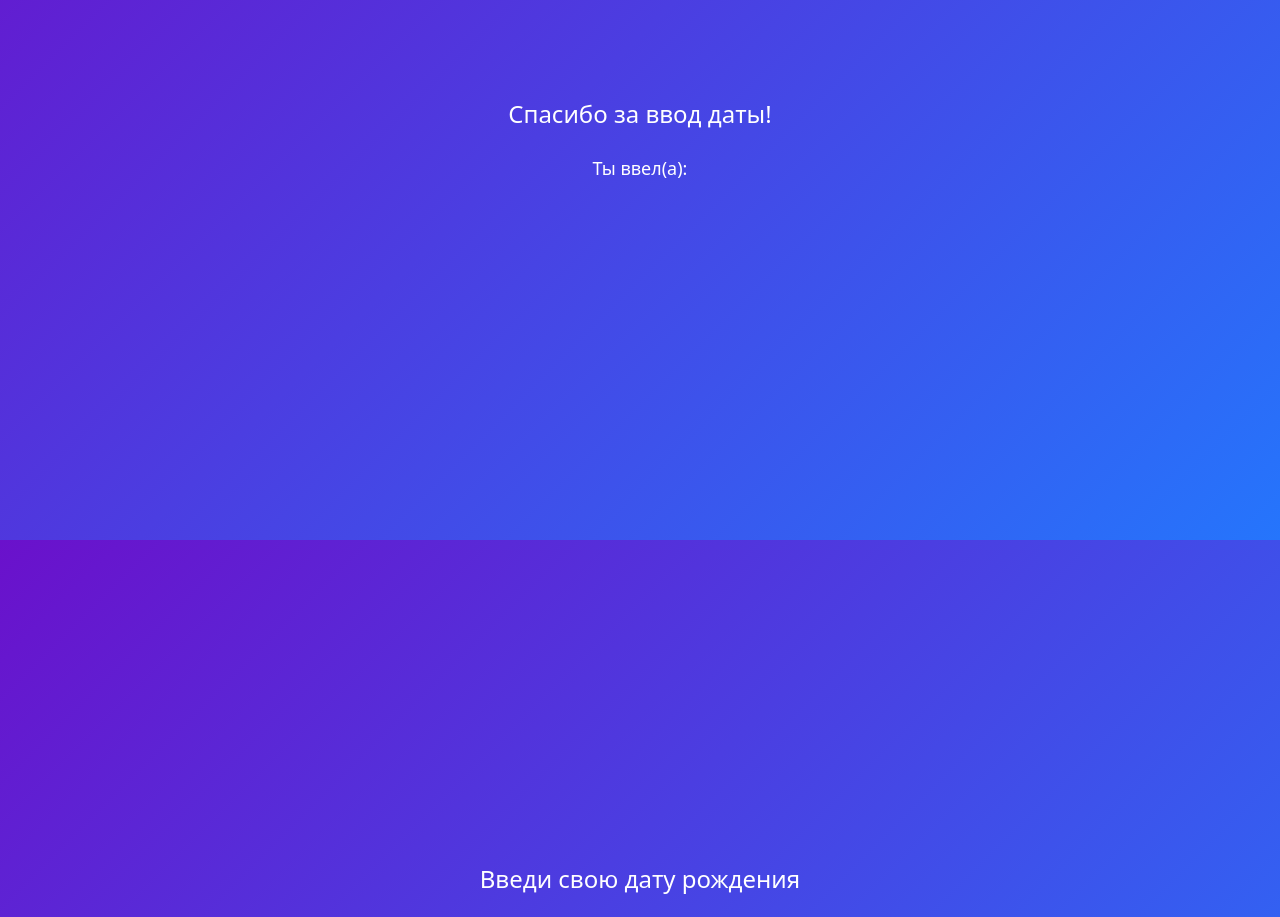
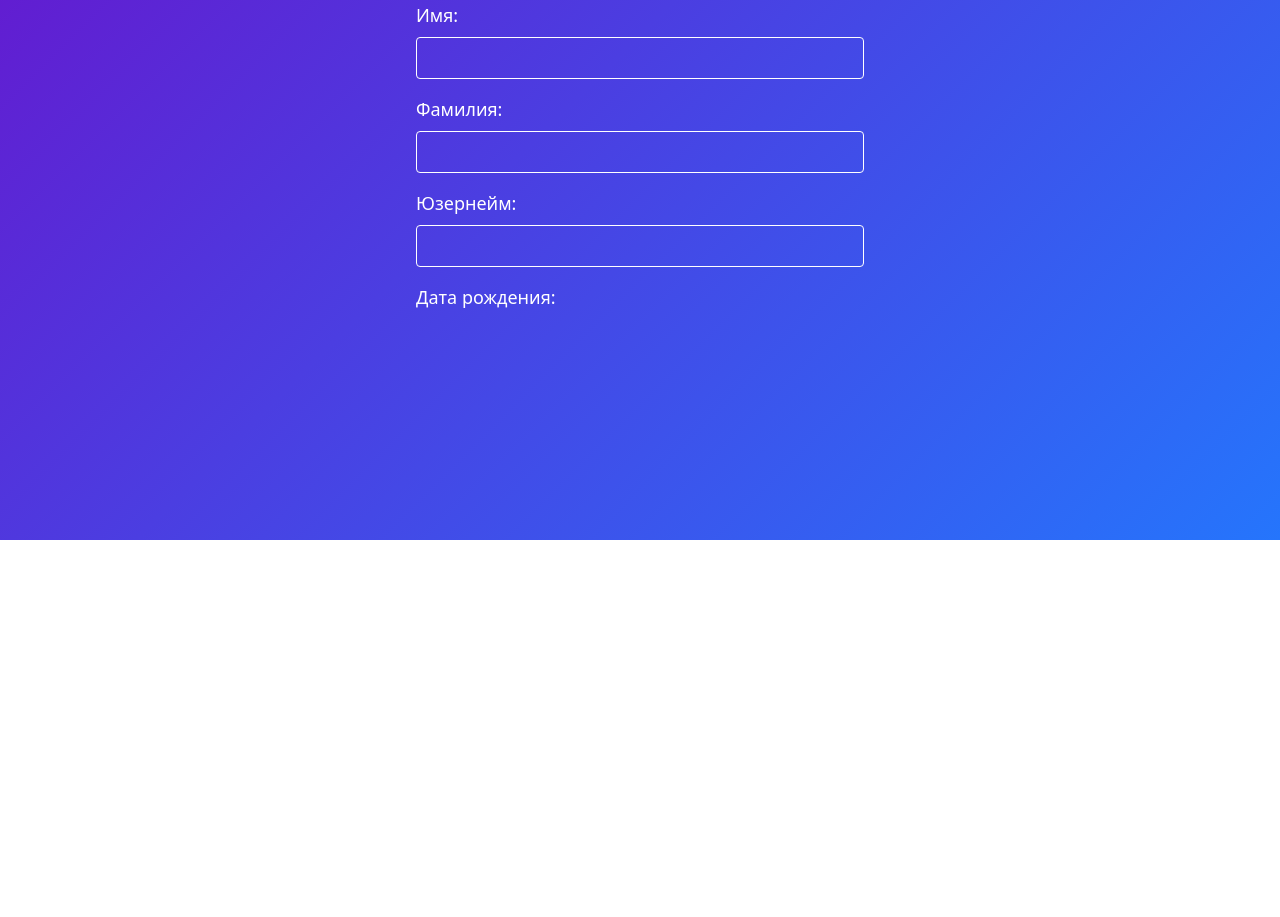
Before and after one commit to 0101Programmer/user_profile_web_app, a Vue app in the folder telegram_web_app/: page /second in a window 1280 px wide. Shown: the part 260-1177 px from the top of the page. After the commit the page ends 800 px from the top, so only its background shows below. Built offline with nearby package versions, Linux system fonts and the light colour scheme.

Commit message:
Настроена передача телеграм-юзернейма в веб приложение

```diff
--- a/telegram_web_app/src/App.vue
+++ b/telegram_web_app/src/App.vue
@@ -1,51 +1,13 @@
 <template>
   <router-view></router-view>
-  <div class="p-4 gradient-bg flex flex-col items-center justify-center min-h-screen">
-    <h1 class="text-2xl mb-4">Введи свою дату рождения</h1>
-    <input
-      type="date"
-      v-model="birthDate"
-      class="mt-2 p-2 border rounded"
-    />
-
-    <button
-      @click="secondPage"
-      :disabled="!isDateSelected"
-      class="mt-4 px-4 py-2 bg-blue-500 text-white rounded disabled:bg-gray-400 disabled:cursor-not-allowed"
-    >
-      Продолжить
-    </button>
-  </div>
 </template>
 
-<script setup lang="ts">
-import { useMainStore } from './stores';
-import { ref, computed } from 'vue';
-import { useRouter } from 'vue-router'; // Импортируем useRouter
-
-const store = useMainStore();
-const birthDate = ref(''); // Переменная для даты рождения
-const router = useRouter(); // Получаем доступ к роутеру
-
-
-
-// Вычисляемое свойство для проверки, выбрана ли дата
-const isDateSelected = computed(() => birthDate.value !== '');
-
-// Функция для перехода на следующую страницу
-const secondPage = () => {
-  console.log('Переход на страницу /second');
-  // Переходим на страницу /second и передаём дату как параметр
-  router.push({
-    path: '/second',
-    query: { date: birthDate.value }, // Передаём дату в query-параметрах
-  });
+<script>
+export default {
+  name: 'App',
 };
 </script>
 
-<style scoped>
-.gradient-bg {
-  background: linear-gradient(135deg, #6a11cb, #2575fc); /* Градиент */
-  color: white; /* Цвет текста для контраста */
-}
+<style>
+
 </style>
--- a/telegram_web_app/src/router/index.ts
+++ b/telegram_web_app/src/router/index.ts
@@ -1,11 +1,12 @@
 import { createRouter, createWebHistory } from 'vue-router';
-import App from '../App.vue'; // Корневой компонент
+import StartPage from '../views/StartPage.vue'; // Стартовая страница
 import SecondPage from '../views/SecondPage.vue'; // Вторая страница
 
 const routes = [
   {
-    path: '/',
-    component: App,
+    path: '/web_page_for/:telegram_username',
+    component: StartPage,
+    props: true,
   },
   {
     path: '/second',
--- a/telegram_web_app/src/views/SecondPage.vue
+++ b/telegram_web_app/src/views/SecondPage.vue
@@ -1,17 +1,58 @@
 <template>
   <div class="p-4 gradient-bg flex flex-col items-center justify-center min-h-screen">
-    <h1 class="text-2xl mb-4">Спасибо за ввод даты!</h1>
-    <p class="mt-2 text-lg">
-      Ты ввел(а): <span class="font-bold">{{ date }}</span>
-    </p>
+    <h1 class="text-2xl mb-4">Пользовательские данные:</h1>
+
+    <!-- Контейнер для формы -->
+    <div class="w-full max-w-md">
+      <!-- Поле для имени -->
+      <div class="mb-4">
+        <label class="block text-lg mb-2">Имя:</label>
+        <input
+          type="text"
+          v-model="userFirstName"
+          class="w-full p-2 border rounded"
+        />
+      </div>
+
+      <!-- Поле для фамилии -->
+      <div class="mb-4">
+        <label class="block text-lg mb-2">Фамилия:</label>
+        <input
+          type="text"
+          v-model="userLastName"
+          class="w-full p-2 border rounded"
+        />
+      </div>
+
+      <!-- Юзернейм -->
+      <div class="mb-4">
+        <label class="block text-lg mb-2">Юзернейм:</label>
+        <input
+          type="text"
+          v-model="username"
+          class="w-full p-2 border rounded"
+        />
+      </div>
+
+      <!-- Дата рождения -->
+      <div class="mb-4">
+        <label class="block text-lg mb-2">Дата рождения:</label>
+        <p class="font-bold">{{ date }}</p>
+      </div>
+    </div>
   </div>
 </template>
 
 <script setup lang="ts">
-import { useRoute } from 'vue-router'; // Импортируем useRoute
+import { ref } from 'vue';
+import { useRoute } from 'vue-router';
 
 const route = useRoute(); // Получаем доступ к текущему маршруту
 const date = route.query.date; // Получаем дату из query-параметров
+
+const userFirstName = ref(''); // Имя
+const userLastName = ref(''); // Фамилия
+const username = ref(''); // Юзернейм
 </script>
 
 <style scoped>
--- /dev/null
+++ b/telegram_web_app/src/views/StartPage.vue
@@ -0,0 +1,51 @@
+<template>
+  <div class="p-4 gradient-bg flex flex-col items-center justify-center min-h-screen">
+    <h1 class="text-2xl mb-4">Добро пожаловать, {{ telegram_username }}!</h1>
+    <h1 class="text-2xl mb-4">Введи свою дату рождения</h1>
+    <input
+      type="date"
+      v-model="birthDate"
+      class="mt-2 p-2 border rounded"
+    />
+
+    <button
+      @click="secondPage"
+      :disabled="!isDateSelected"
+      class="mt-4 px-4 py-2 bg-blue-500 text-white rounded disabled:bg-gray-400 disabled:cursor-not-allowed"
+    >
+      Продолжить
+    </button>
+  </div>
+</template>
+
+<script setup lang="ts">
+import { ref, computed } from 'vue';
+import { useRouter } from 'vue-router';
+import { defineProps } from 'vue';
+
+const router = useRouter();
+// Получаем username как props
+const props = defineProps({
+  telegram_username: {
+    type: String,
+    required: true,
+  },
+});
+const birthDate = ref('');
+
+const isDateSelected = computed(() => birthDate.value !== '');
+
+const secondPage = () => {
+  router.push({
+    path: '/second',
+    query: { date: birthDate.value },
+  });
+};
+</script>
+
+<style scoped>
+.gradient-bg {
+  background: linear-gradient(135deg, #6a11cb, #2575fc);
+  color: white;
+}
+</style>
```
Also changed, not shown: 1 other file (tests, documents, lock files or other folders).
